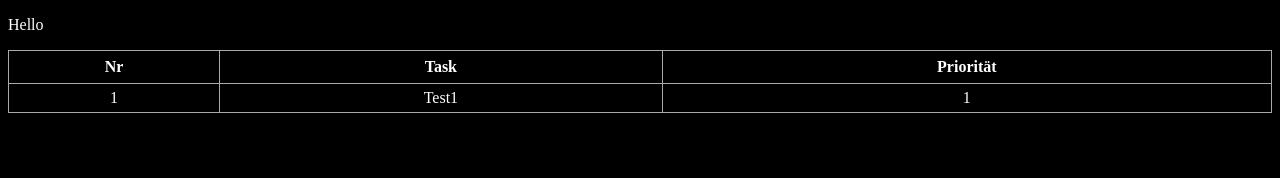
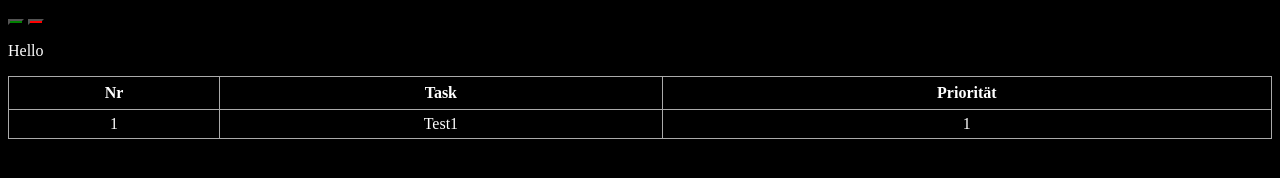
Before and after one commit to MBulti/MyWebsite, a plain HTML site: page index.html in a window 1280 px wide. Drawn offline with Linux system fonts and the light colour scheme; no server answers.

Commit message:
added tabs

```diff
--- a/index.html
+++ b/index.html
@@ -10,6 +10,13 @@
     <link rel="apple-touch-icon" href="images/icon.png">
 </head>
 <body>
+
+    <div class="tab">
+        <button class="tablinks" onclick="openTab(event, 'maintab')" id="defaultOpen"></button>
+        <button class="tablinks" onclick="openTab(event, 'secondtab')"></button>
+    </div>
+
+    <div id="maintab" class="tabcontent">
         <p>Hello</p>
 
         <table class="todotable">
@@ -24,6 +31,12 @@
                 <td>1</td>
             </tr>
         </table>
+    </div>
+
+    <div id="secondtab" class="tabcontent">
+        <p>Hello</p>
+        <p>Dies ist Tab zwei</p>
+    </div>
 
 
     <!-- The core Firebase JS SDK is always required and must be listed first -->
@@ -49,5 +62,10 @@
 
     <script src="src/index.js"></script>
     <script src="src/db.js"></script>
+    <script src="src/ui.js"></script>
+    <script>
+        // Get the element with id="defaultOpen" and click on it
+        document.getElementById("defaultOpen").click();
+        </script>
 </body>
 </html>
--- a/src/master.css
+++ b/src/master.css
@@ -35,3 +35,32 @@ td {
 #content {
     width: 70%;
 }
+
+
+.tab {
+    overflow: hidden;
+}
+
+.tab button {
+    outline: none;
+    background-color: red;
+}
+
+.tab button:hover {
+    background-color: blue;
+}
+
+.tab button.active {
+    background-color: green;
+}
+
+.tabcontent {
+    display: none;
+    animation: fadeEffect 0.5s; /* Fading effect takes 0.5 seconds */
+  }
+
+  /* Go from zero to full opacity */
+  @keyframes fadeEffect {
+    from {opacity: 0;}
+    to {opacity: 1;}
+  }
--- /dev/null
+++ b/src/ui.js
@@ -0,0 +1,20 @@
+function openTab(evt, tabName) {
+    // Declare all variables
+    var i, tabcontent, tablinks;
+
+    // Get all elements with class="tabcontent" and hide them
+    tabcontent = document.getElementsByClassName("tabcontent");
+    for (i = 0; i < tabcontent.length; i++) {
+      tabcontent[i].style.display = "none";
+    }
+
+    // Get all elements with class="tablinks" and remove the class "active"
+    tablinks = document.getElementsByClassName("tablinks");
+    for (i = 0; i < tablinks.length; i++) {
+      tablinks[i].className = tablinks[i].className.replace(" active", "");
+    }
+
+    // Show the current tab, and add an "active" class to the button that opened the tab
+    document.getElementById(tabName).style.display = "block";
+    evt.currentTarget.className += " active";
+  }
```
Lines whose indentation alone changed are shown as unchanged.
